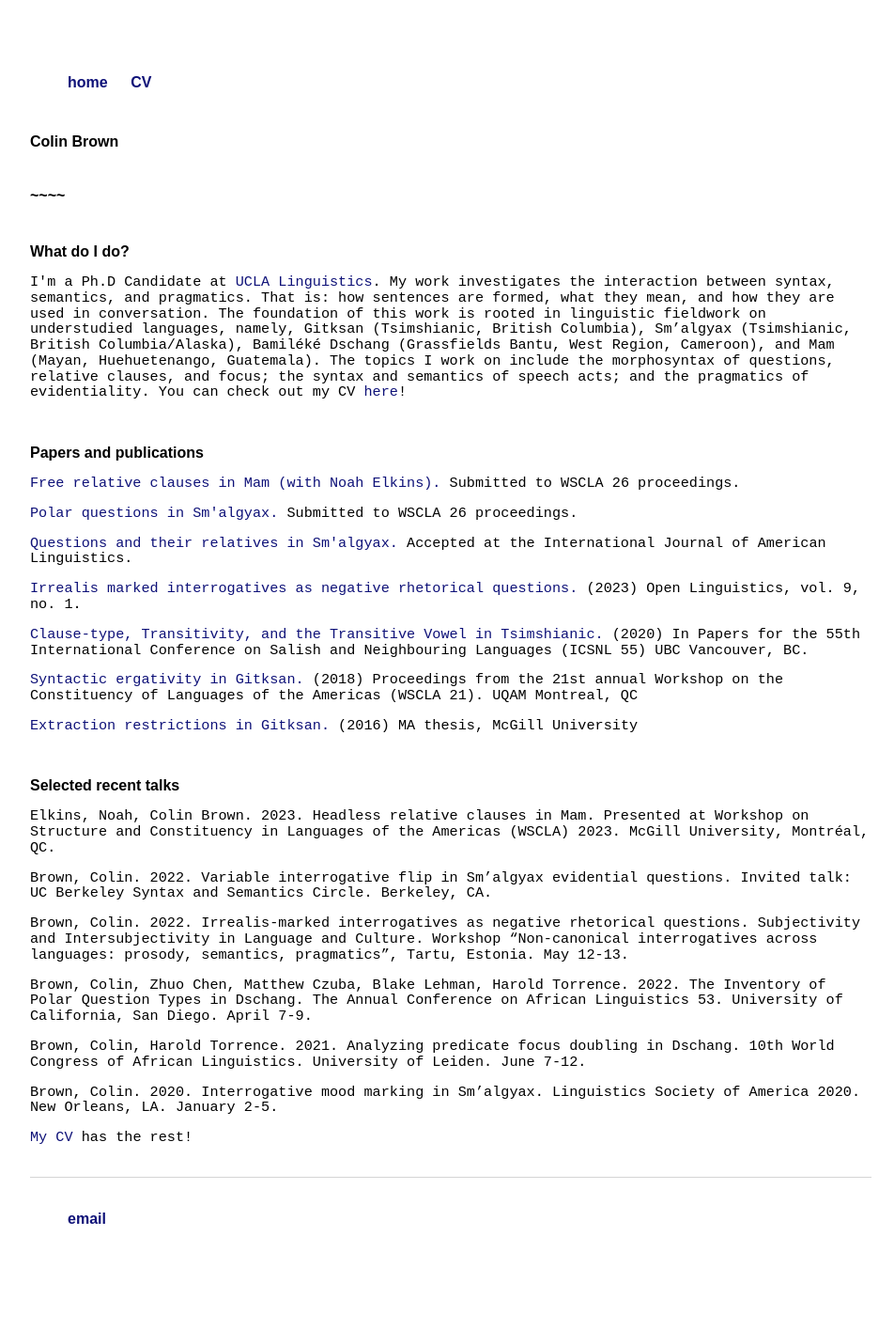
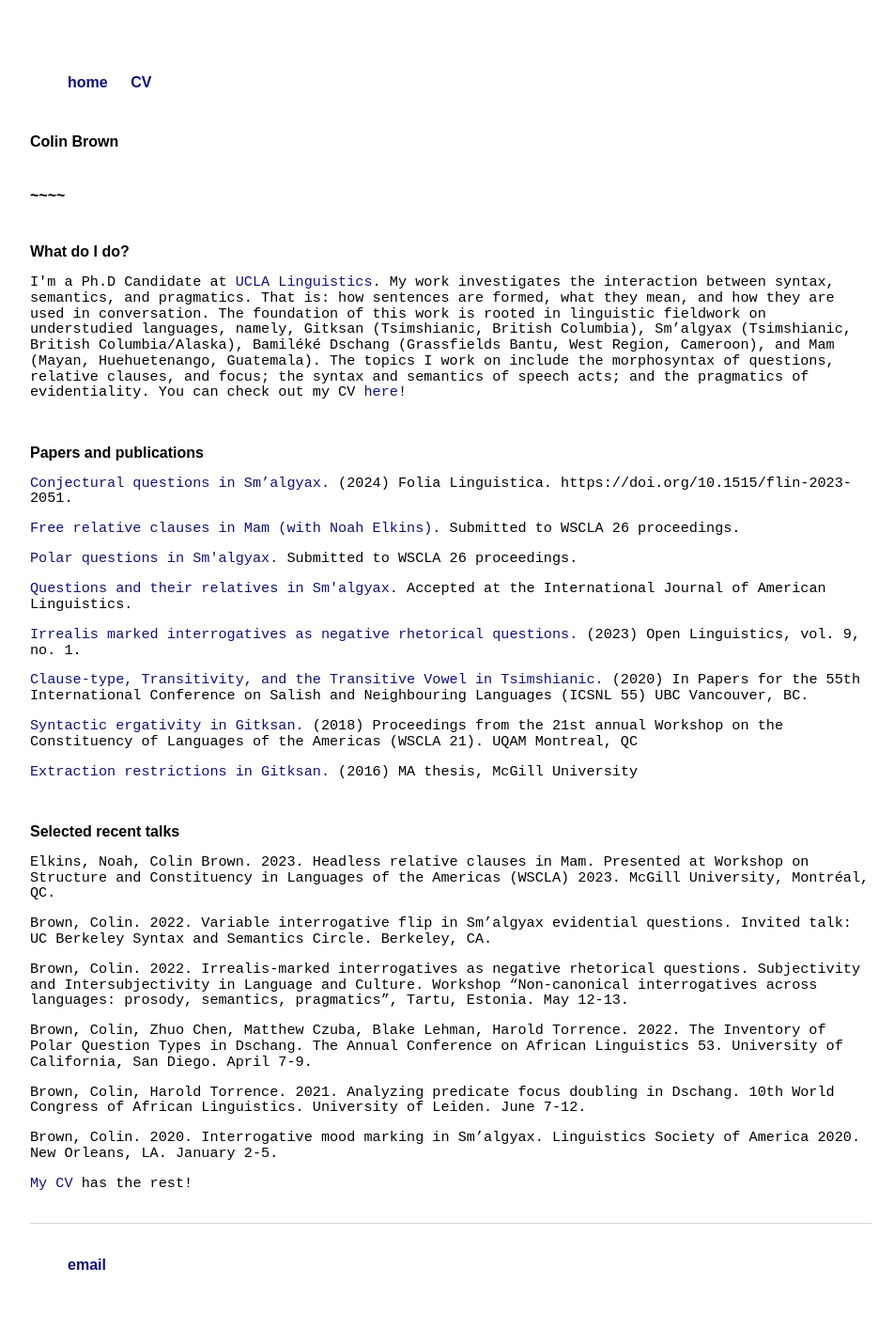
Before and after one commit to colinbr/OLD-colinbr.github.io, a Jekyll site: the page built from index.html, in a window 1280 px wide. Shown: the whole page at 94% size, without its empty margins (160-1112 px from the left). Built offline with Jekyll 4.4.1, drawn with Linux system fonts in a browser that asks for light colours; some web fonts are replaced; before the commit the page ends 1366 px from its top, so only the background shows below that.

Commit message:
Update index.html

```diff
--- a/index.html
+++ b/index.html
@@ -20,6 +20,7 @@ cyclops: passive
 	<br>
 
 	<h2>Papers and publications</h2>
+	<p><a href="https://www.degruyter.com/document/doi/10.1515/flin-2023-2051/html">Conjectural questions in Sm’algyax.</a> (2024) Folia Linguistica. https://doi.org/10.1515/flin-2023-2051.</p>
 	<p><a href="https://drive.google.com/file/d/1Vw8OztoNKWO-RVsXCaF4yKTDTrcDSIsg/view?usp=sharing">Free relative clauses in Mam (with Noah Elkins).</a> Submitted to WSCLA 26 proceedings.</p>
 	<p><a href="https://drive.google.com/file/d/1m7cMMRa2Y3h8CQolgU2tTGGQZVvLSN_6/view?usp=sharing">Polar questions in Sm'algyax.</a> Submitted to WSCLA 26 proceedings.</p>
 	<p><a href="https://lingbuzz.net/lingbuzz/007015">Questions and their relatives in Sm'algyax.</a> Accepted at the International Journal of American Linguistics.</p>
```
